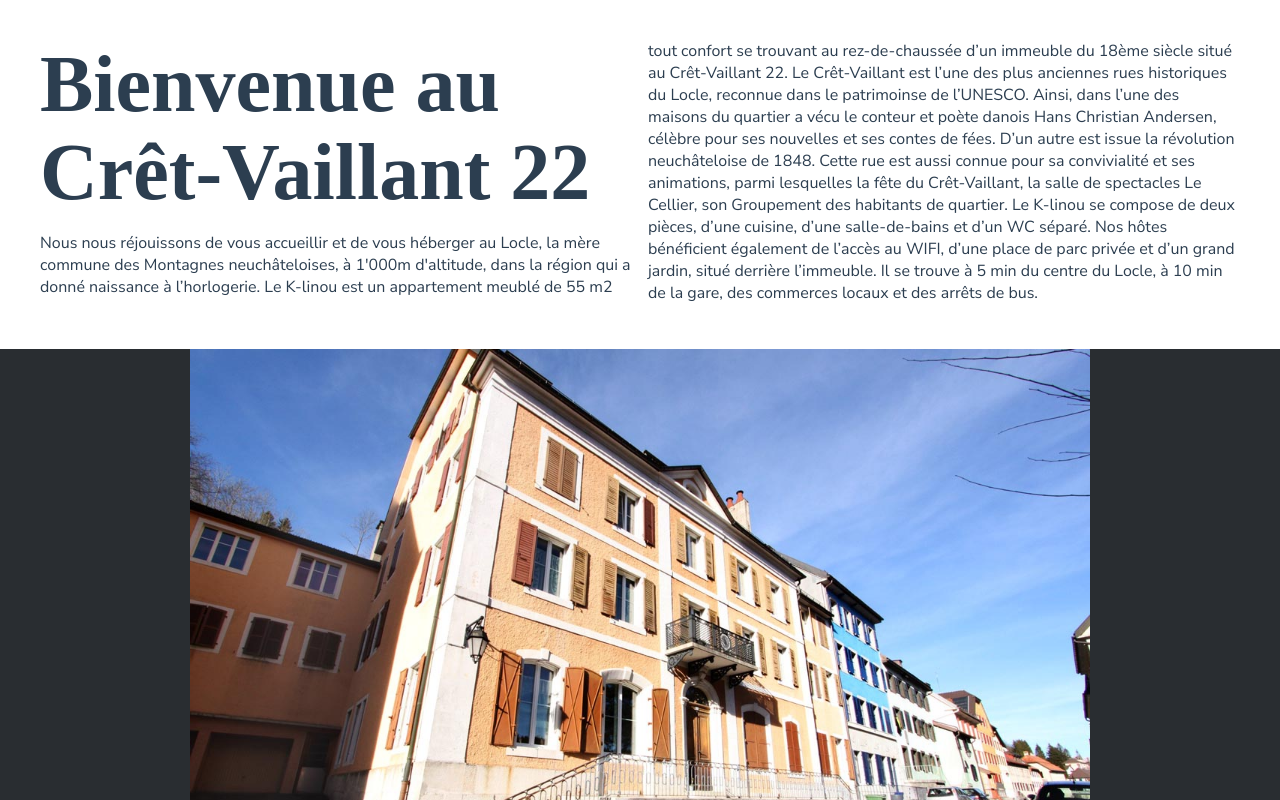
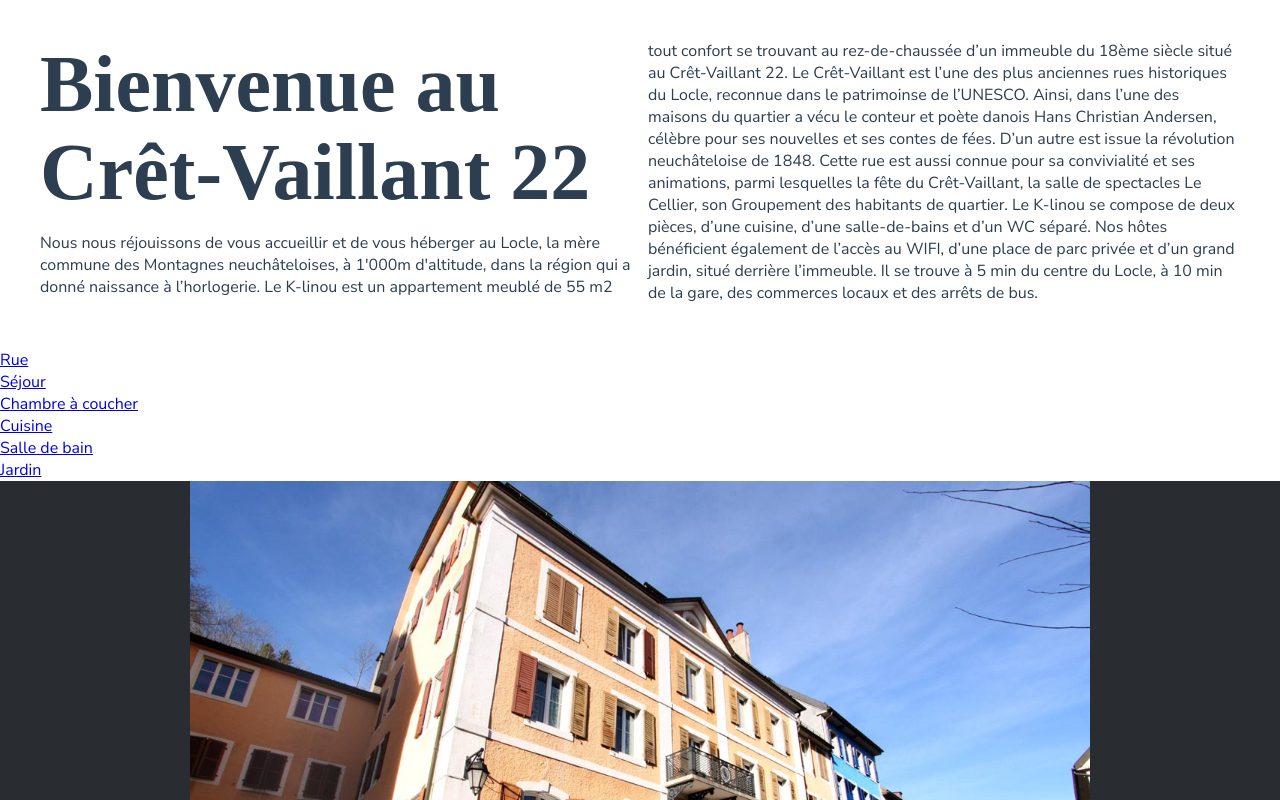
Before and after one commit to j4kim/cret-vaillant-22, a Vue app: page / in a window 1280 px wide. Shown: the top 800 px of the page. Built offline with nearby package versions, Linux system fonts and the light colour scheme; a web font is replaced by a local one.

Commit message:
nav menu

```diff
--- a/src/App.vue
+++ b/src/App.vue
@@ -16,9 +16,30 @@
         Il se trouve à 5 min du centre du Locle, à 10 min de la gare, des commerces locaux et des arrêts de bus.
       </p>
     </div>
+    <nav>
+      <div
+        v-for="page in menu"
+        :key="page.name"
+        :class="$route.name === page.name ? 'active' : ''"
+      >
+        <router-link :to="page.name">
+          {{page.label}}
+        </router-link>
+      </div>
+    </nav>
     <router-view class="interactive-view" />
   </div>
 </template>
+
+<script>
+export default {
+  computed: {
+    menu() {
+      return this.$router.options.routes.filter(r => r.label)
+    }
+  }
+}
+</script>
 
 <style lang="scss">
 @import url('https://fonts.googleapis.com/css?family=Enriqueta:400,700|Nunito+Sans:300,300i,400,400i,600,600i&display=swap');
--- a/src/router.js
+++ b/src/router.js
@@ -13,6 +13,7 @@ export default new Router({
     {
       path: "/",
       name: "street",
+      label: "Rue",
       component: Street
     },
     {
@@ -28,6 +29,7 @@ export default new Router({
     {
       path: "/lounge",
       name: "lounge",
+      label: "Séjour",
       component: Panorama,
       meta: {
         ways: {
@@ -35,6 +37,26 @@ export default new Router({
           "3000": "bedroom"
         }
       }
+    },
+    {
+      path: "/bedroom",
+      name: "bedroom",
+      label: "Chambre à coucher",
+    },
+    {
+      path: "/kitchen",
+      name: "kitchen",
+      label: "Cuisine",
+    },
+    {
+      path: "/bathroom",
+      name: "bathroom",
+      label: "Salle de bain",
+    },
+    {
+      path: "/garden",
+      name: "garden",
+      label: "Jardin",
     }
   ]
 });
```
